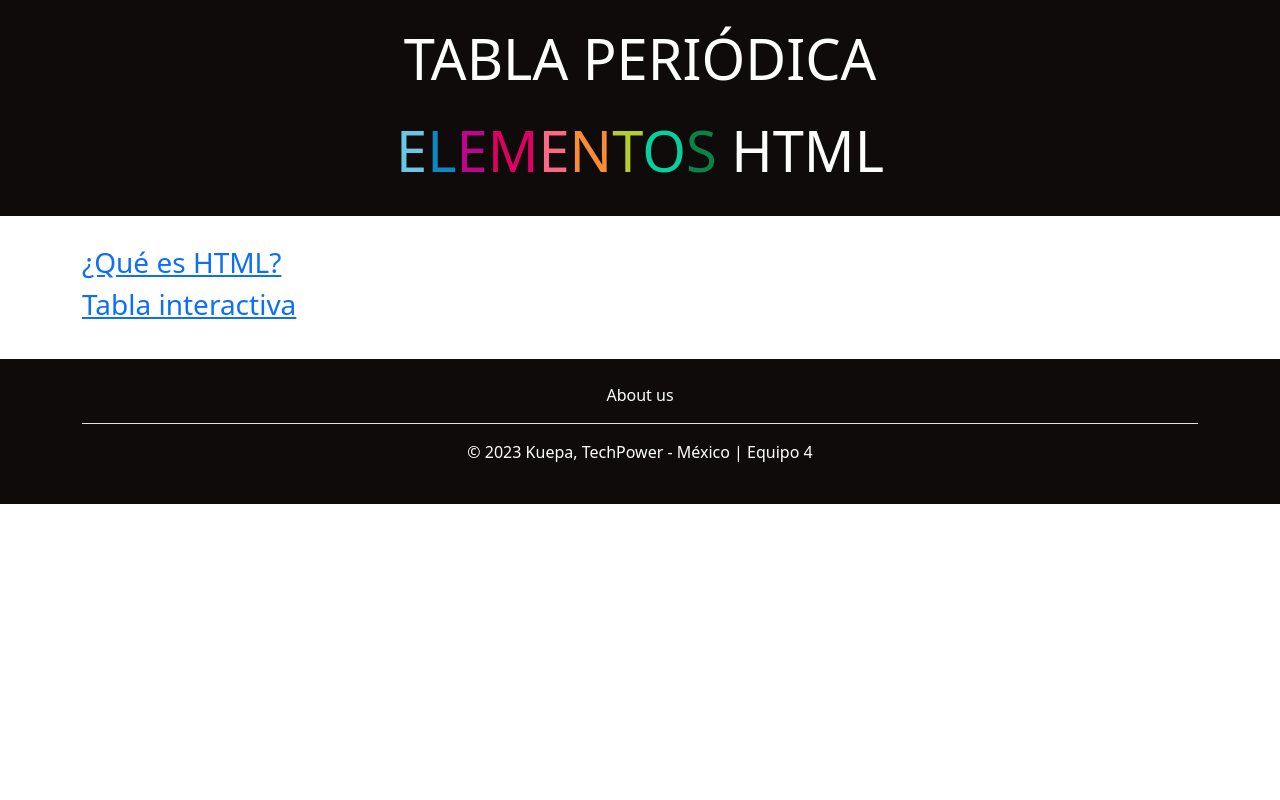
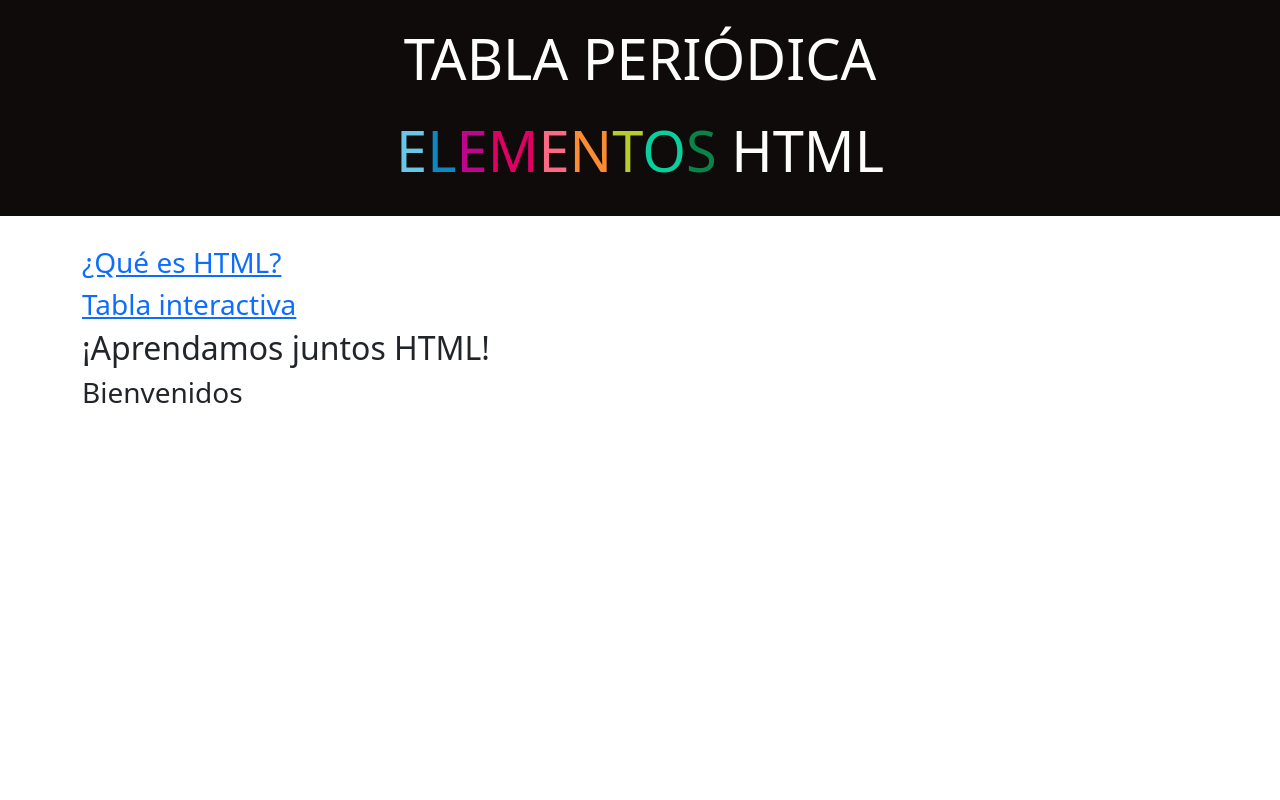
Before and after one commit to DanielaSanchez130571/Tabla_periodica_HTML, a Vue app in the folder Tabla_periodica/: page / in a window 1280 px wide. Shown: the top 800 px of the page. Built offline with nearby package versions, Linux system fonts and the light colour scheme.

Commit message:
texto pagina principal

```diff
--- a/Tabla_periodica/src/components/ElementosGitHub.vue
+++ b/Tabla_periodica/src/components/ElementosGitHub.vue
@@ -130,7 +130,8 @@ export default {
 }
 
 .nombre {
-    font-size: 14px;
+    font-size: 18px;
+    font-weight: bold;
     color: var(--color-negro);
 }
 
--- a/Tabla_periodica/src/views/HomeView.vue
+++ b/Tabla_periodica/src/views/HomeView.vue
@@ -1,3 +1,11 @@
 <script setup>
 import TheWelcome from '../components/TheWelcome.vue'
 </script>
+
+<template>
+    <body>
+        <h2>¡Aprendamos juntos HTML!</h2>
+        <h3>Bienvenidos</h3>
+    </body>
+
+</template>
```
